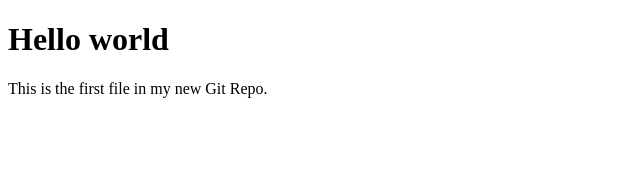
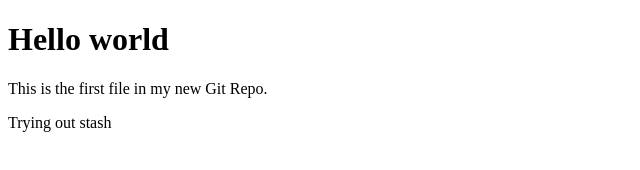
Before and after one commit to DRShrimp/hello-world-github, a plain HTML site: page index.html in a window 1280 px wide. Shown: the whole page, without its empty margins (0-640 px from the left). Drawn offline with Linux system fonts and the light colour scheme.

Commit message:
Added a line to test the stash function.

```diff
--- a/index.html
+++ b/index.html
@@ -7,6 +7,7 @@
 
 <h1>Hello world</h1>
 <p>This is the first file in my new Git Repo.</p>
+<p>Trying out stash</p>
 
 </body>
 </html>
```
